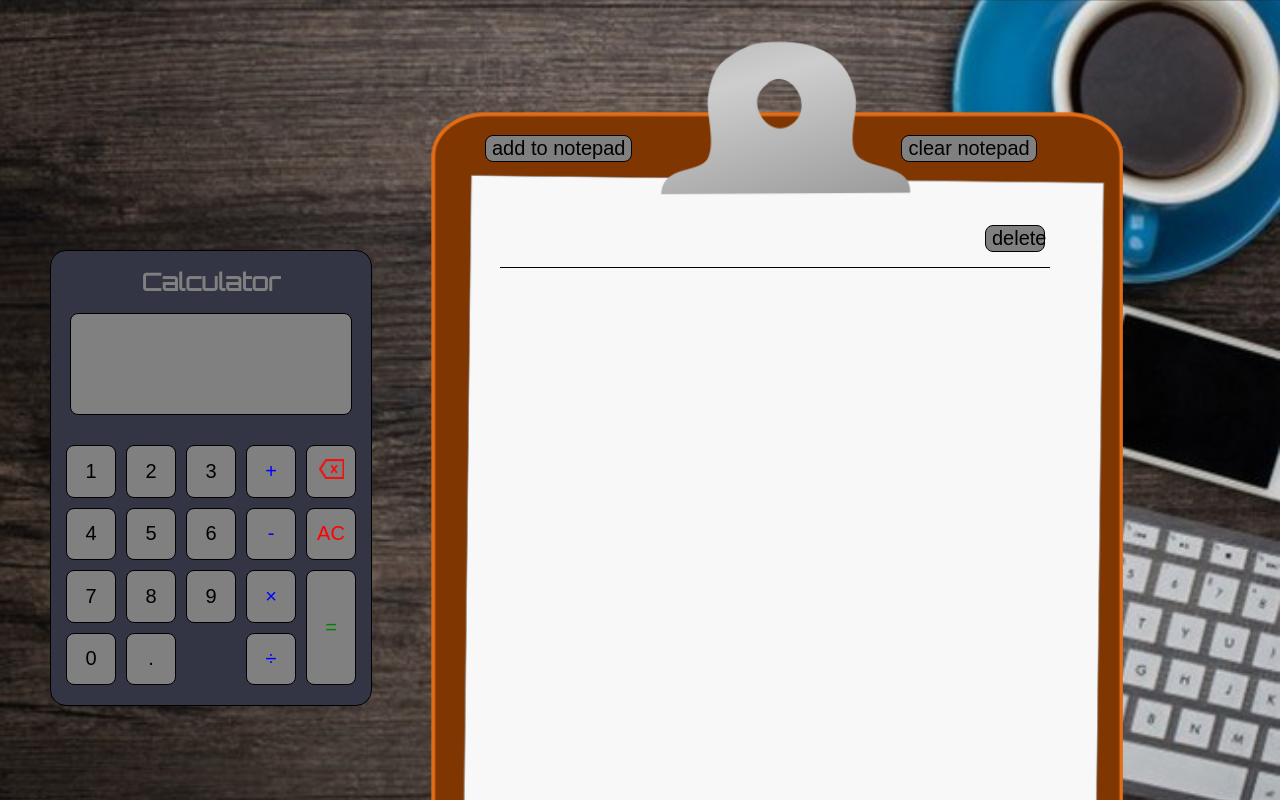
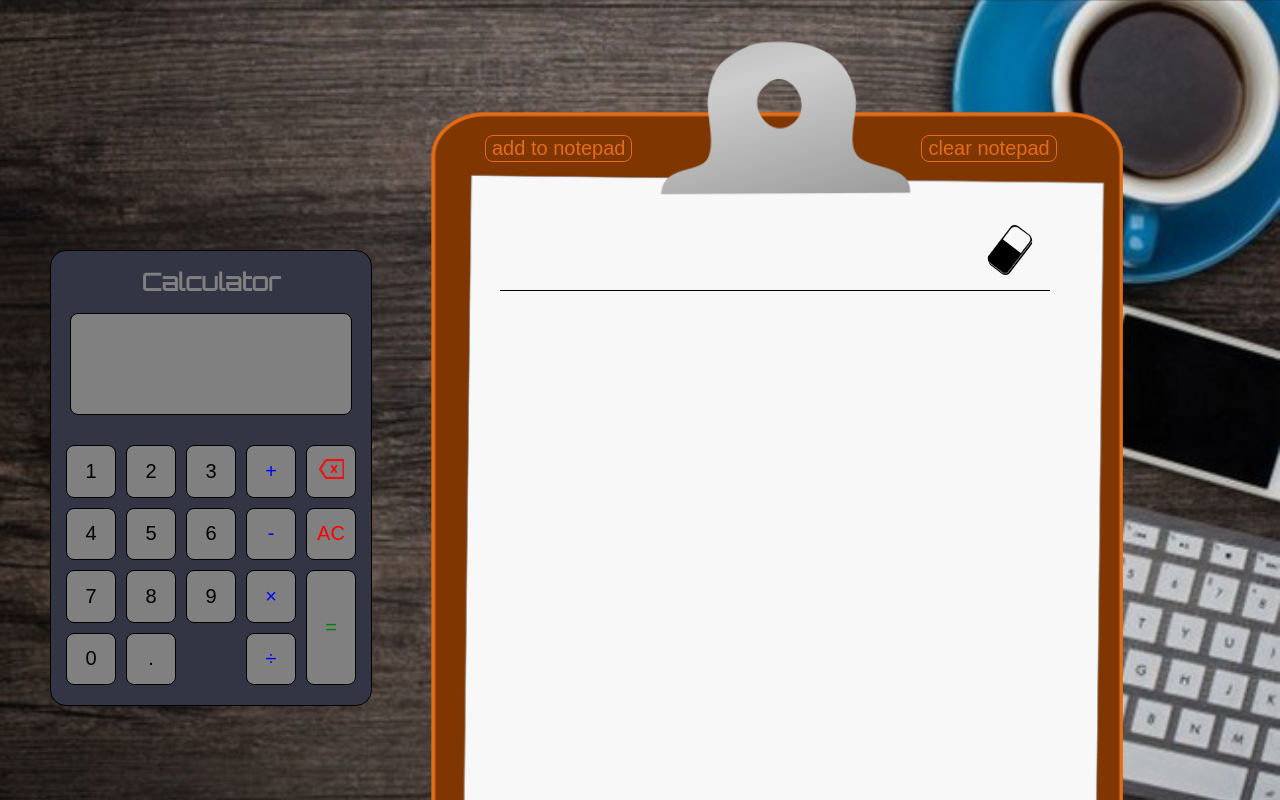
Before and after one commit to mczaba/calculator, a plain HTML site: page index.html in a window 1280 px wide. Both pictures are taken after a click on the button "add to notepad". Shown: the top 800 px of the page. Drawn offline with Linux system fonts and the light colour scheme.

Commit message:
stylisage notepad + ajout gomme

```diff
--- a/script.js
+++ b/script.js
@@ -275,20 +275,25 @@ document.addEventListener('keydown', function(event) {
 let addNotePad = document.querySelector("#addNotePad");
 let notepadDisplay = document.querySelector("#notepadDisplay");
 let clearNotePad = document.querySelector("#clearNotePad");
+let lines = 0;
 
 
 addNotePad.addEventListener("click", () => {
+    if (lines >= 10){
+        notepadDisplay.removeChild(notepadDisplay.lastChild);
+        lines--;
+    }
     let display = document.createElement("div");
     let displayText = document.createElement("p");
     let displayButton = document.createElement("button");
-    displayButton.textContent = "delete";
     displayText.textContent = operation.textContent + result.textContent;
     display.appendChild(displayText);
     display.appendChild(displayButton);
-    notepadDisplay.appendChild(display);
+    notepadDisplay.insertBefore(display, notepadDisplay.children[0]);
     displayButton.addEventListener("click", () => {
         notepadDisplay.removeChild(display);
     })
+    lines++;
 })
 
 clearNotePad.addEventListener("click", () => {
--- a/style.css
+++ b/style.css
@@ -126,6 +126,13 @@ button:active {
     top: 120px;
     left: 80px;
 }
+
+#notepadButtons button{
+    background-color: #00f0;
+    color: #e36d16;
+    border: #e36d16 1px solid;
+}
+
 #notepadDisplay {
     display: grid;
     grid-template-columns: auto;
@@ -152,6 +159,22 @@ button:active {
     margin: 0;
 
 }
+
+#notepadDisplay div button{
+    background-color: #00f0;
+    background-image: url("eraser2.png");
+    width: 50px;
+    height: 50px;
+    /* background-size: cover; */
+    border: 1px;
+
+}
+
+#notepadDisplay div button:hover {
+    cursor: pointer;
+}
+
+
 #addNotePad{
-    margin-right: 260px;
+    margin-right: 280px;
 }
```
Also changed, not shown: eraser.png (added), eraser2.png (added).
